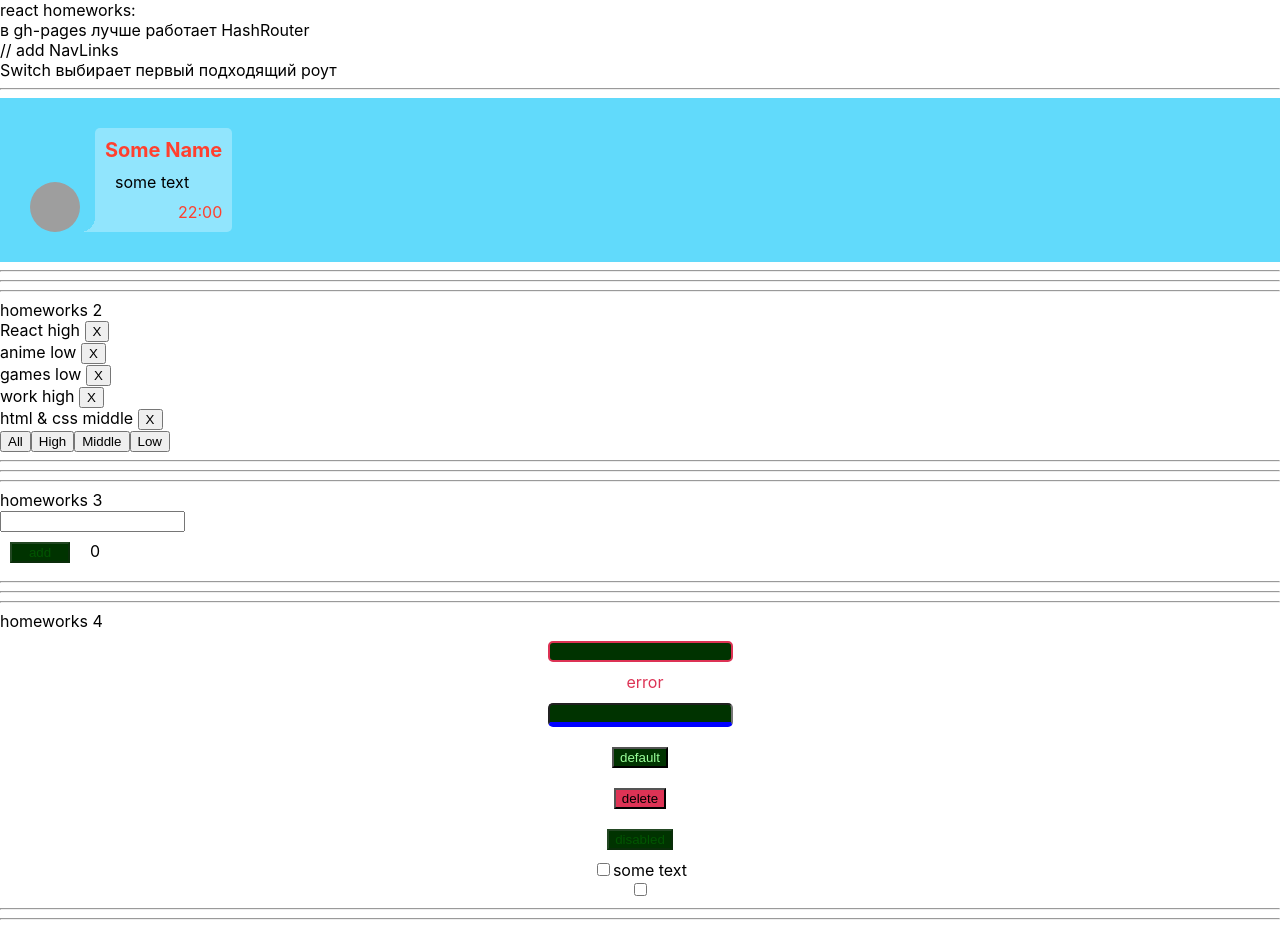
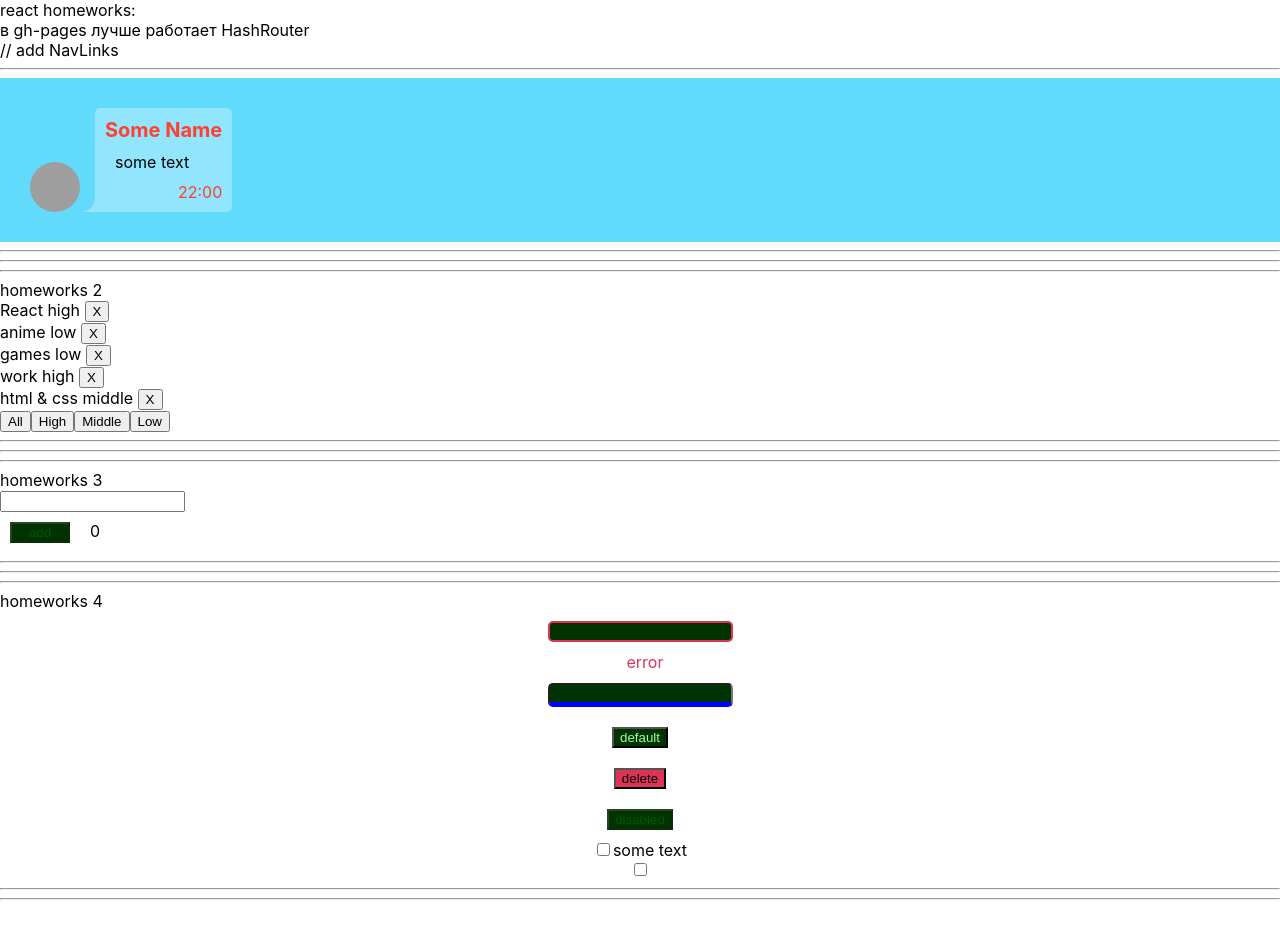
Before and after one commit to PhantomUlysses/simple-react-homeworks, a React (Create React App) app: page /#/pre-junior in a window 1280 px wide. Built offline with nearby package versions, Linux system fonts and the light colour scheme; grey boxes are pictures that could not be loaded.

Commit message:
add react-router-dom 5.3.1

```diff
--- a/package.json
+++ b/package.json
@@ -11,7 +11,7 @@
     "@types/node": "^12.0.0",
     "@types/react": "^17.0.0",
     "@types/react-dom": "^17.0.0",
-    "@types/react-router-dom": "^5.3.3",
+    "@types/react-router-dom": "5.3.1",
     "@types/uuid": "^8.3.3",
     "react": "^17.0.2",
     "react-dom": "^17.0.2",
--- a/src/p2-homeworks/h5/Routes.tsx
+++ b/src/p2-homeworks/h5/Routes.tsx
@@ -1,5 +1,5 @@
 import React from 'react'
-import {Redirect, Route, Switch} from "react-router-dom";
+import {BrowserRouter, Redirect, Route, Switch} from "react-router-dom";
 import PreJunior from "./pages/PreJunior";
 import Error404 from "./pages/Error404";
 
@@ -11,17 +11,20 @@ export const PATH = {
 function Routes() {
     return (
         <div>
-            Switch выбирает первый подходящий роут
+            <BrowserRouter>
+                <Switch></Switch>
+            </BrowserRouter>
+            {/*Switch выбирает первый подходящий роут*/}
             <Switch>
 
-            в начале мы попадаем на страницу '/' и переходим сразу на страницу PRE_JUNIOR
-            exact нужен чтоб указать полное совподение (что после '/' ничего не будет)
+            {/*в начале мы попадаем на страницу '/' и переходим сразу на страницу PRE_JUNIOR*/}
+            {/*exact нужен чтоб указать полное совподение (что после '/' ничего не будет)*/}
             <Route path={'/'} exact render={() => <Redirect to={PATH.PRE_JUNIOR}/>}/>
 
             <Route path={PATH.PRE_JUNIOR} render={() => <PreJunior/>}/>
                 // add routes
 
-            у этого роута нет пути, он отрисуется если пользователь захочет попасть на несуществующую страницу
+            {/*у этого роута нет пути, он отрисуется если пользователь захочет попасть на несуществующую страницу*/}
             <Route render={() => <Error404/>}/>
 
             </Switch>
```
Also changed, not shown: 1 other file (tests, documents, lock files or other folders).
